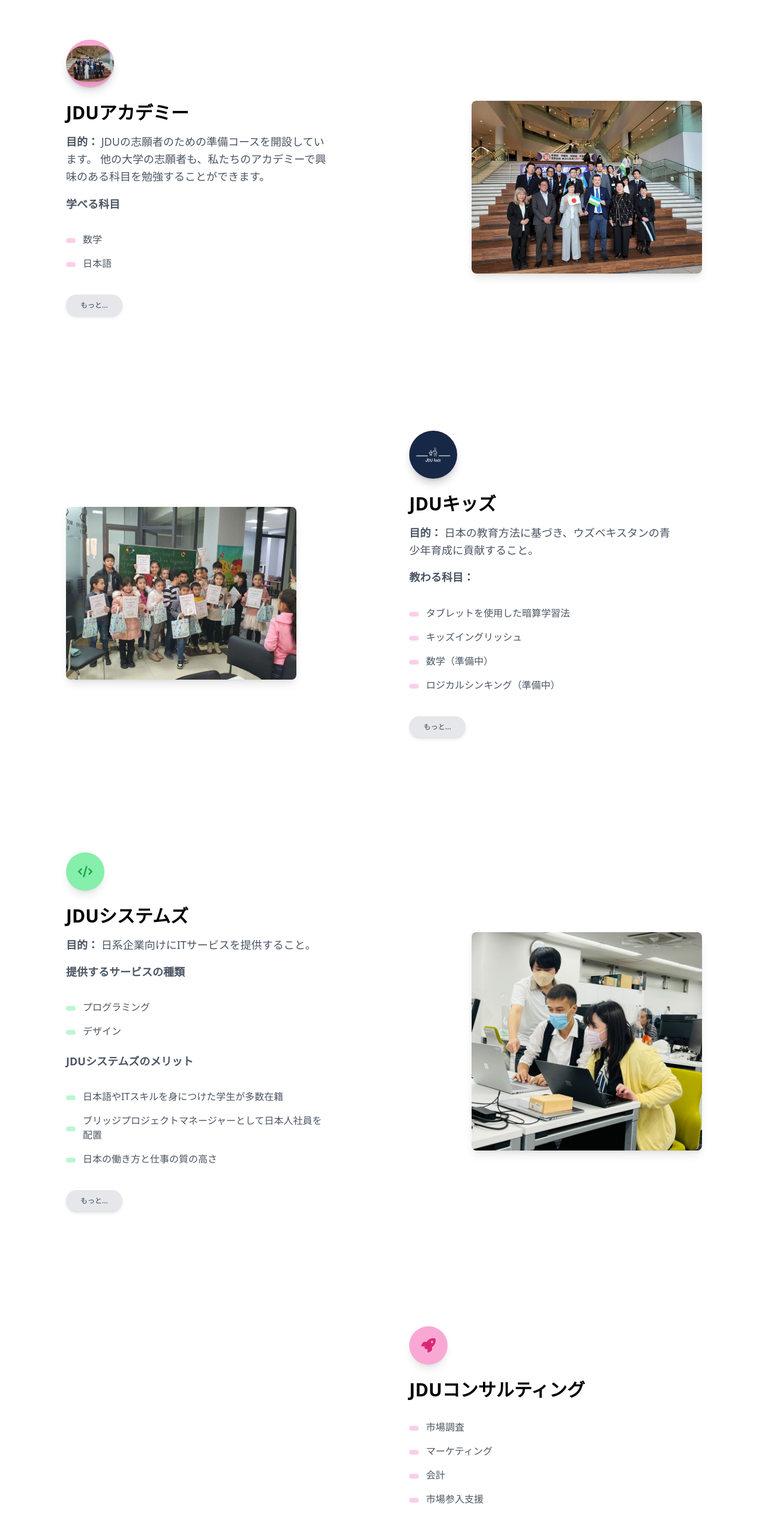
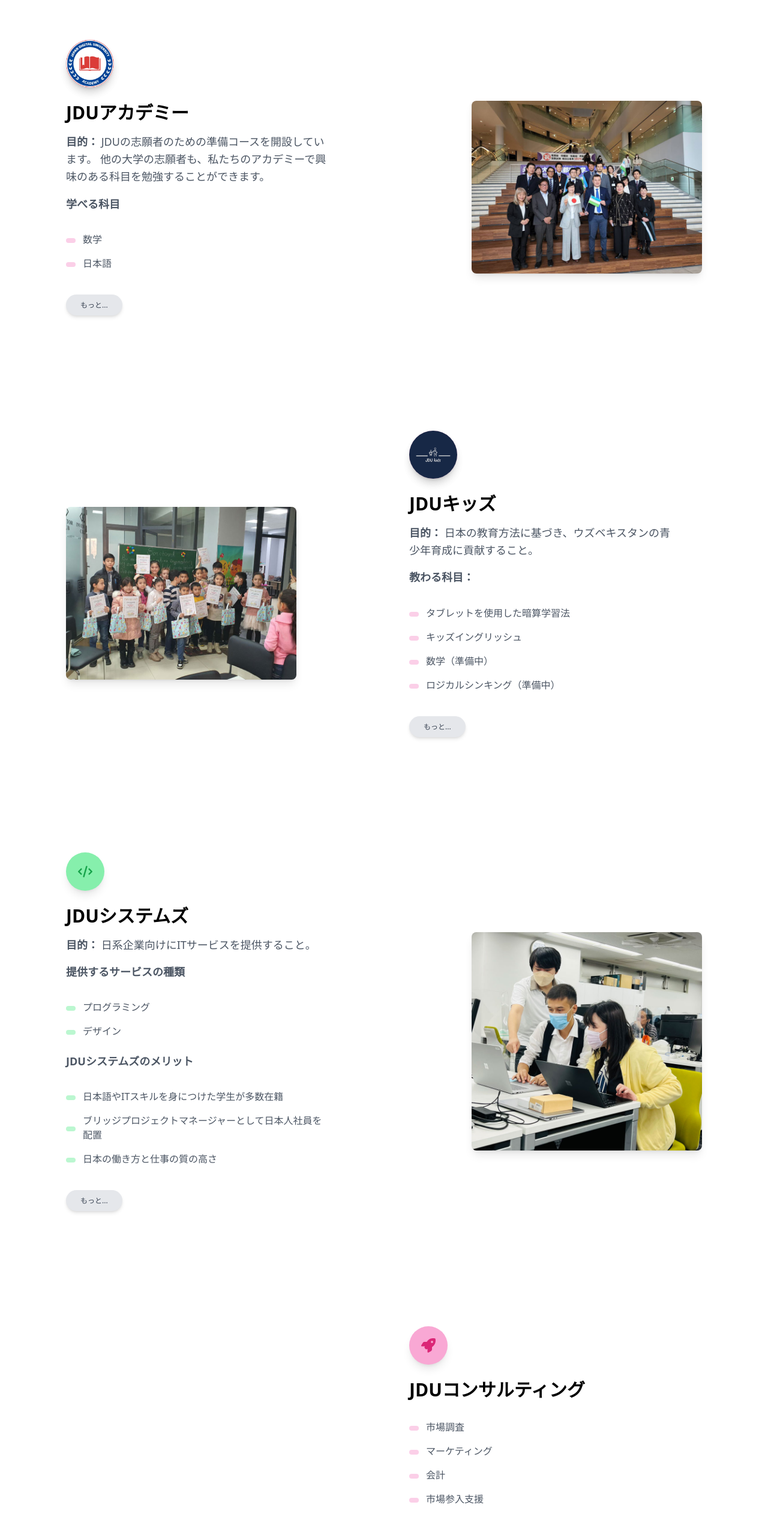
Before and after one commit to lochin/jdu-group, a Nuxt app: page / in a window 1280 px wide. Shown: the part 1621-4150 px from the top of the page at 60% size. Built offline with nearby package versions, Linux system fonts and the light colour scheme.

Commit message:
Map fixed

```diff
--- a/nuxt.config.ts
+++ b/nuxt.config.ts
@@ -70,6 +70,7 @@
           jdu_systems_advantage_three: "Yaponcha ishlash usuli va ish sifati",
 
           jdu_consulting_title: "JDU Consulting",
+          jdu_consulting_main: "Bosh maslahatchi",
           jdu_consulting_services_title: "Xizmat turlari:",
           jdu_consulting_service_one: "Market research",
           jdu_consulting_service_two: "Marketing",
@@ -158,6 +159,7 @@
           jdu_systems_advantage_three: "日本の働き方と仕事の質の高さ",
 
           jdu_consulting_title: "JDUコンサルティング",
+          jdu_consulting_main: "チーフ・コンサルタント",
           jdu_consulting_services_title: "サービスの種類:",
           jdu_consulting_service_one: "市場調査",
           jdu_consulting_service_two: "マーケティング",
--- a/pages/index.vue
+++ b/pages/index.vue
@@ -179,7 +179,7 @@
             <div class="md:pr-12">
               <div
                 class="hidden text-center md:inline-flex items-center justify-center w-20 h-20 mb-6 shadow-lg rounded-full bg-pink-300">
-                <img alt="..." class="max-w-full rounded-full shadow-lg" src="/images/academy.jpg" />
+                <img alt="..." class="max-w-full rounded-full shadow-lg" src="/images/jdu_academy.jpg" />
               </div>
               <h3 class="text-3xl font-semibold">{{ $t('jdu_academy_title') }}</h3>
               <p class="mt-4 text-lg leading-relaxed text-gray-600">
@@ -230,7 +230,7 @@
             </div>
           </div>
           <div class="w-full md:w-4/12 ml-auto mr-auto px-4">
-            <img alt="..." class="max-w-full rounded-lg shadow-lg" src="/images/academy-cover.jpg" />
+            <img alt="..." class="max-w-full rounded-lg shadow-lg" src="/images/academy.jpg" />
           </div>
         </div>
       </div>
@@ -532,7 +532,7 @@
                 </li>
               </ul>
               <p class="mt-4 text-lg leading-relaxed text-gray-600 font-bold">
-                Bosh maslahatchi: Mamajonov Ravshanbek
+                {{ $t('jdu_consulting_main') }}: Mamajonov Ravshanbek
               </p>
 
               <p class="mt-6 text-lg leading-relaxed text-gray-600">
@@ -676,7 +676,7 @@
               <img alt="..." src="/images/ceo.jpg" class="shadow-lg rounded-full max-w-full mx-auto"
                 style="max-width: 120px" />
               <div class="pt-6 text-center">
-                <h5 class="text-xl font-bold">{{ $t('management_head_one_name')}}</h5>
+                <h5 class="text-xl font-bold">{{ $t('management_head_one_name') }}</h5>
                 <p class="mt-1 text-sm text-gray-500 uppercase font-semibold">
                   {{ $t('management_head_one_occupation') }}
                 </p>
@@ -698,9 +698,9 @@
               <img alt="..." src="/images/rector_icon.jpg" class="shadow-lg rounded-full max-w-full mx-auto"
                 style="max-width: 120px" />
               <div class="pt-6 text-center">
-                <h5 class="text-xl font-bold">{{ $t('management_head_two_name')}}</h5>
+                <h5 class="text-xl font-bold">{{ $t('management_head_two_name') }}</h5>
                 <p class="mt-1 text-sm text-gray-500 uppercase font-semibold">
-                  {{ $t('management_head_two_occupation')}}
+                  {{ $t('management_head_two_occupation') }}
                 </p>
                 <div class="mt-6">
                   <button class="bg-red-600 text-white w-8 h-8 rounded-full outline-none focus:outline-none mr-1 mb-1"
@@ -762,9 +762,9 @@
           <div class="w-full md:w-6/12 lg:w-6/12 lg:mb-0 mb-12 px-4">
             <div class="px-6">
               <div class="mapouter">
-                <div class="gmap_canvas">
-                  <iframe class="gmap_iframe" frameborder="0" scrolling="no" marginheight="0" marginwidth="0"
-                    src="https://maps.google.com/maps?width=600&amp;height=400&amp;hl=en&amp;q=japan digital university&amp;t=p&amp;z=14&amp;ie=UTF8&amp;iwloc=B&amp;output=embed"></iframe>
+                <div class="gmap_canvas"><iframe width="600" height="400" id="gmap_canvas"
+                    src="https://maps.google.com/maps?q=tashkent%20fonon%20chilonzor&t=&z=15&ie=UTF8&iwloc=&output=embed"
+                    frameborder="0" scrolling="no" marginheight="0" marginwidth="0"></iframe>
                 </div>
               </div>
             </div>
```
